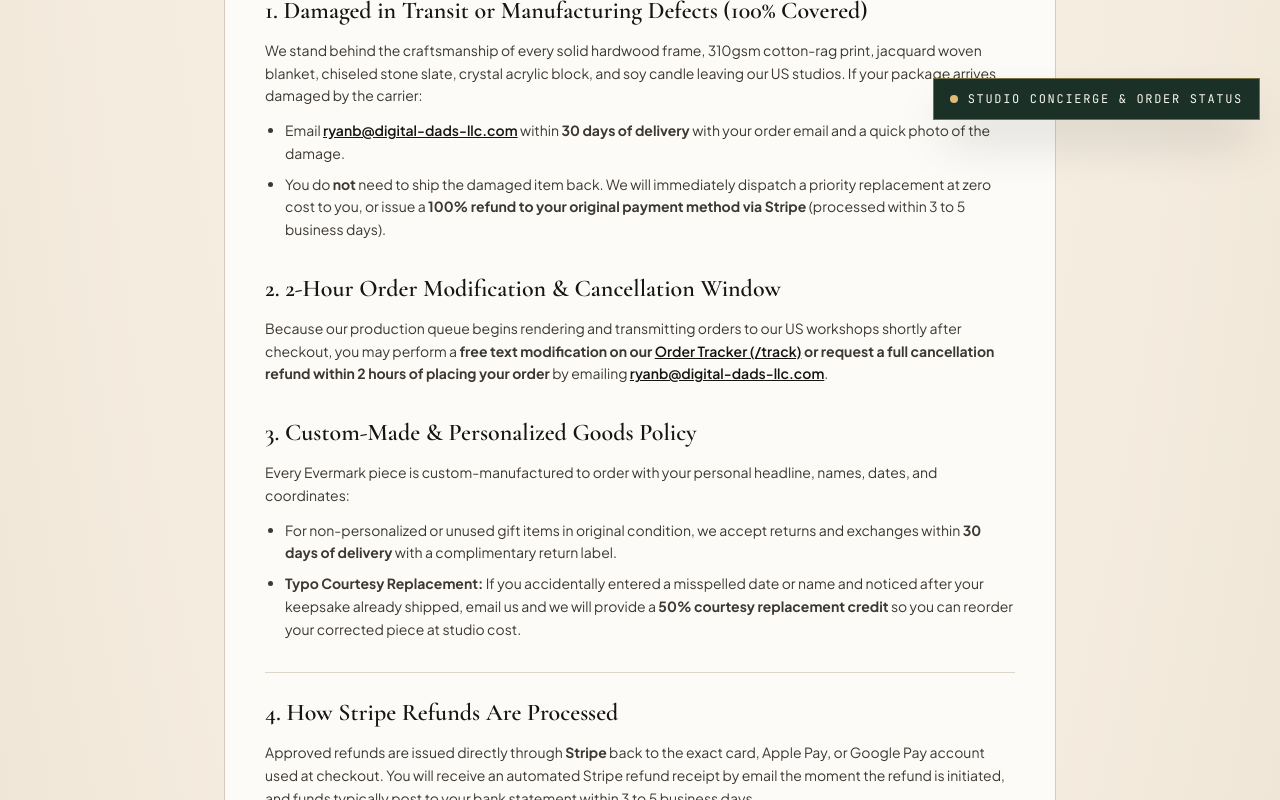
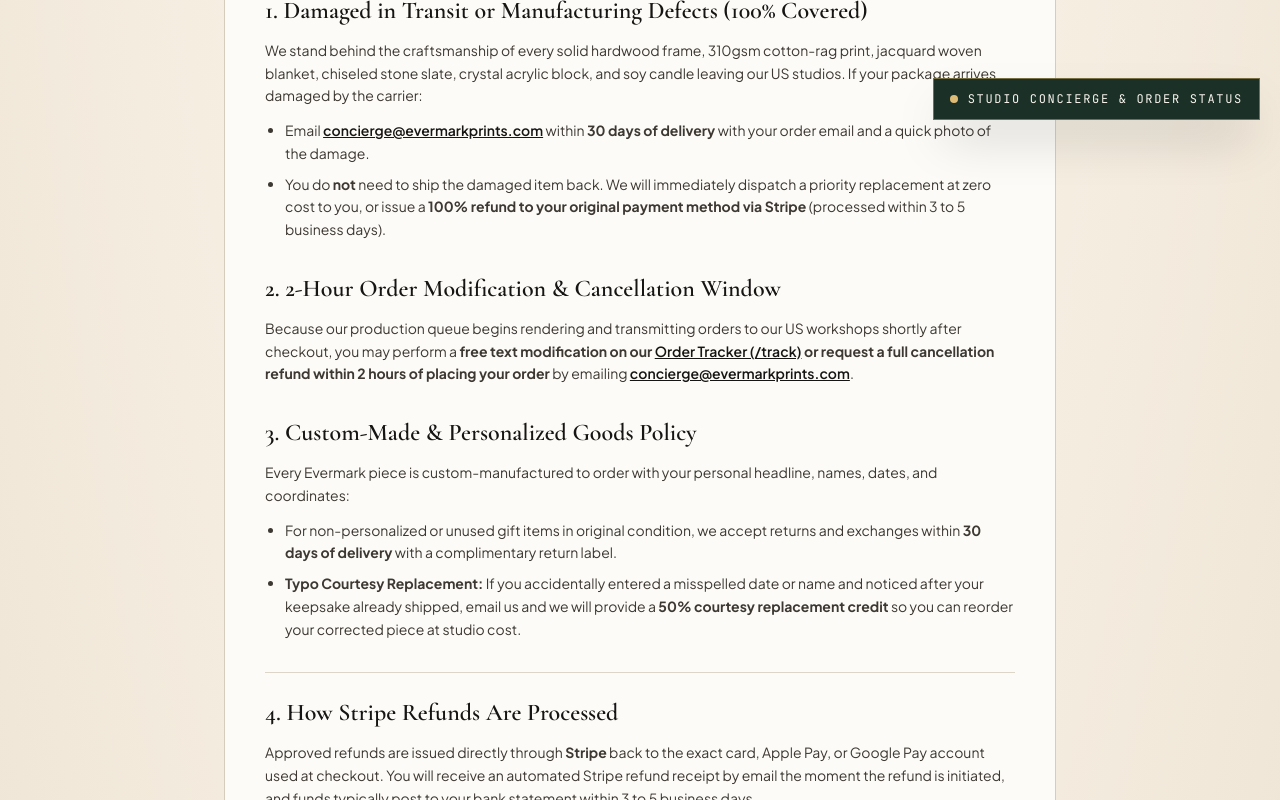
Before and after one commit to OneShelfStudio/EvermarkPrints, a Next.js app: page /refunds in a window 1280 px wide. Shown: the part 660-1460 px from the top of the page. Built offline with nearby package versions, Linux system fonts and the light colour scheme.

Commit message:
fix(seo-branding): add validFrom to offers schema and standardize contact email to concierge@evermarkprints.com

```diff
--- a/src/app/api/concierge/route.ts
+++ b/src/app/api/concierge/route.ts
@@ -161,7 +161,7 @@ export async function POST(req: Request) {
   } catch {
     return NextResponse.json({
       reply:
-        'Our studio concierge is here to help! Enter your email address to track an order, or email ryanb@digital-dads-llc.com for personal assistance.',
+        'Our studio concierge is here to help! Enter your email address to track an order, or email concierge@evermarkprints.com for personal assistance.',
     })
   }
 }
--- a/src/app/api/orders/lookup/route.ts
+++ b/src/app/api/orders/lookup/route.ts
@@ -254,7 +254,7 @@ export async function POST(req: Request) {
   } catch (err: unknown) {
     console.error('[Evermark Inscription Edit Error]:', err)
     return NextResponse.json(
-      { error: 'Unable to update inscription. Please email ryanb@digital-dads-llc.com.' },
+      { error: 'Unable to update inscription. Please email concierge@evermarkprints.com.' },
       { status: 500 }
     )
   }
--- a/src/app/create/[slug]/page.tsx
+++ b/src/app/create/[slug]/page.tsx
@@ -103,6 +103,7 @@ export default function CreateCustomPrintPage({
       priceCurrency: 'USD',
       price: v.priceUsd.toFixed(2),
       priceValidUntil: '2027-12-31',
+      validFrom: '2026-01-01',
       availability: 'https://schema.org/InStock',
       itemCondition: 'https://schema.org/NewCondition',
       shippingDetails: {
--- a/src/app/layout.tsx
+++ b/src/app/layout.tsx
@@ -104,7 +104,7 @@ const organizationJsonLd = {
       image: 'https://www.evermarkprints.com/mockups/custom-star-map/mockup-1.jpg',
       description:
         'Bespoke American archival studio crafting custom night sky star maps, jacquard woven throw blankets, chiseled stone slate plaques, crystal acrylic blocks, voice waveforms, and pet portraits.',
-      email: 'ryanb@digital-dads-llc.com',
+      email: 'concierge@evermarkprints.com',
       priceRange: '$$',
       address: {
         '@type': 'PostalAddress',
@@ -261,10 +261,10 @@ export default function RootLayout({
                 <p className="text-[#D0C5B4]">
                   STUDIO CONCIERGE:{' '}
                   <a
-                    href="mailto:ryanb@digital-dads-llc.com"
+                    href="mailto:concierge@evermarkprints.com"
                     className="text-white underline underline-offset-4"
                   >
-                    ryanb@digital-dads-llc.com
+                    concierge@evermarkprints.com
                   </a>
                 </p>
               </div>
--- a/src/app/privacy/page.tsx
+++ b/src/app/privacy/page.tsx
@@ -95,8 +95,8 @@ export default function PrivacyPolicyPage() {
           </h2>
           <p>
             Residents of California and other US states with applicable consumer privacy laws have the right to request access to, correction of, or deletion of personal information we hold about them (subject to legal record-keeping exceptions for completed tax and accounting transactions). To submit a privacy request, email us at{' '}
-            <a href="mailto:ryanb@digital-dads-llc.com" className="underline text-[#171513] font-semibold">
-              ryanb@digital-dads-llc.com
+            <a href="mailto:concierge@evermarkprints.com" className="underline text-[#171513] font-semibold">
+              concierge@evermarkprints.com
             </a>.
           </p>
         </section>
@@ -109,8 +109,8 @@ export default function PrivacyPolicyPage() {
             <strong>Evermark Prints (A Division of Digital Dads LLC)</strong>
             <br />
             Email:{' '}
-            <a href="mailto:ryanb@digital-dads-llc.com" className="underline text-[#171513] font-semibold">
-              ryanb@digital-dads-llc.com
+            <a href="mailto:concierge@evermarkprints.com" className="underline text-[#171513] font-semibold">
+              concierge@evermarkprints.com
             </a>
             <br />
             Website:{' '}
--- a/src/app/refunds/page.tsx
+++ b/src/app/refunds/page.tsx
@@ -55,8 +55,8 @@ export default function RefundPolicyPage() {
           <ul className="list-disc pl-5 space-y-2">
             <li>
               Email{' '}
-              <a href="mailto:ryanb@digital-dads-llc.com" className="underline text-[#171513] font-semibold">
-                ryanb@digital-dads-llc.com
+              <a href="mailto:concierge@evermarkprints.com" className="underline text-[#171513] font-semibold">
+                concierge@evermarkprints.com
               </a>{' '}
               within <strong>30 days of delivery</strong> with your order email and a quick photo of the damage.
             </li>
@@ -72,8 +72,8 @@ export default function RefundPolicyPage() {
           </h2>
           <p>
             Because our production queue begins rendering and transmitting orders to our US workshops shortly after checkout, you may perform a <strong>free text modification on our <Link href="/track" className="underline text-[#171513] font-semibold">Order Tracker (/track)</Link> or request a full cancellation refund within 2 hours of placing your order</strong> by emailing{' '}
-            <a href="mailto:ryanb@digital-dads-llc.com" className="underline text-[#171513] font-semibold">
-              ryanb@digital-dads-llc.com
+            <a href="mailto:concierge@evermarkprints.com" className="underline text-[#171513] font-semibold">
+              concierge@evermarkprints.com
             </a>.
           </p>
         </section>
--- a/src/app/success/page.tsx
+++ b/src/app/success/page.tsx
@@ -363,10 +363,10 @@ function SuccessContent() {
           <span className="text-[#5C554D]">
             Concierge support or 2-hour inscription adjustments:{' '}
             <a
-              href="mailto:ryanb@digital-dads-llc.com"
+              href="mailto:concierge@evermarkprints.com"
               className="text-[#171513] underline underline-offset-4 font-semibold"
             >
-              ryanb@digital-dads-llc.com
+              concierge@evermarkprints.com
             </a>
           </span>
           <div className="flex flex-wrap gap-3">
--- a/src/app/terms/page.tsx
+++ b/src/app/terms/page.tsx
@@ -61,8 +61,8 @@ export default function TermsOfServicePage() {
               Live Order Tracker (/track)
             </Link>{' '}
             or email{' '}
-            <a href="mailto:ryanb@digital-dads-llc.com" className="underline text-[#171513] font-semibold">
-              ryanb@digital-dads-llc.com
+            <a href="mailto:concierge@evermarkprints.com" className="underline text-[#171513] font-semibold">
+              concierge@evermarkprints.com
             </a>{' '}
             within <strong>2 hours of purchase</strong> so we can update your file before it enters physical production.
           </p>
@@ -101,8 +101,8 @@ export default function TermsOfServicePage() {
           </h2>
           <p>
             Questions regarding these Terms of Service may be directed to{' '}
-            <a href="mailto:ryanb@digital-dads-llc.com" className="underline text-[#171513] font-semibold">
-              ryanb@digital-dads-llc.com
+            <a href="mailto:concierge@evermarkprints.com" className="underline text-[#171513] font-semibold">
+              concierge@evermarkprints.com
             </a>.
           </p>
         </section>
--- a/src/app/track/page.tsx
+++ b/src/app/track/page.tsx
@@ -205,10 +205,10 @@ export default function TrackOrderPage() {
           <p className="text-xs text-[#5C4D42] max-w-md mx-auto">
             Please double-check the email address entered during Stripe Checkout, or reach out to our studio concierge at{' '}
             <a
-              href="mailto:ryanb@digital-dads-llc.com"
+              href="mailto:concierge@evermarkprints.com"
               className="underline text-[#9E472A] font-semibold"
             >
-              ryanb@digital-dads-llc.com
+              concierge@evermarkprints.com
             </a>.
           </p>
         </div>
--- a/src/components/StudioConciergeBot.tsx
+++ b/src/components/StudioConciergeBot.tsx
@@ -42,7 +42,7 @@ export default function StudioConciergeBot() {
           role: 'assistant',
           text:
             data.reply ||
-            'Please visit /track to check your order status or email ryanb@digital-dads-llc.com.',
+            'Please visit /track to check your order status or email concierge@evermarkprints.com.',
           actionUrl: data.actionUrl,
           actionLabel: data.actionLabel,
         },
@@ -52,7 +52,7 @@ export default function StudioConciergeBot() {
         ...prev,
         {
           role: 'assistant',
-          text: 'You can track orders or edit inscriptions at /track, or email ryanb@digital-dads-llc.com.',
+          text: 'You can track orders or edit inscriptions at /track, or email concierge@evermarkprints.com.',
         },
       ])
     } finally {
--- a/src/lib/email.ts
+++ b/src/lib/email.ts
@@ -111,7 +111,7 @@ export async function sendOrderAlertEmail(data: OrderNotificationData) {
 
       <div style="border-top: 1px solid #DDD5C7; padding-top: 16px; font-size: 12px; color: #7A6F63; text-align: center;">
         Complimentary Tracked US Delivery (3 to 5 business days).<br />
-        Questions? Reply to this email or contact us at <a href="mailto:ryanb@digital-dads-llc.com" style="color: #9E472A;">ryanb@digital-dads-llc.com</a>.
+        Questions? Reply to this email or contact us at <a href="mailto:concierge@evermarkprints.com" style="color: #9E472A;">concierge@evermarkprints.com</a>.
       </div>
     </div>
   `
```
